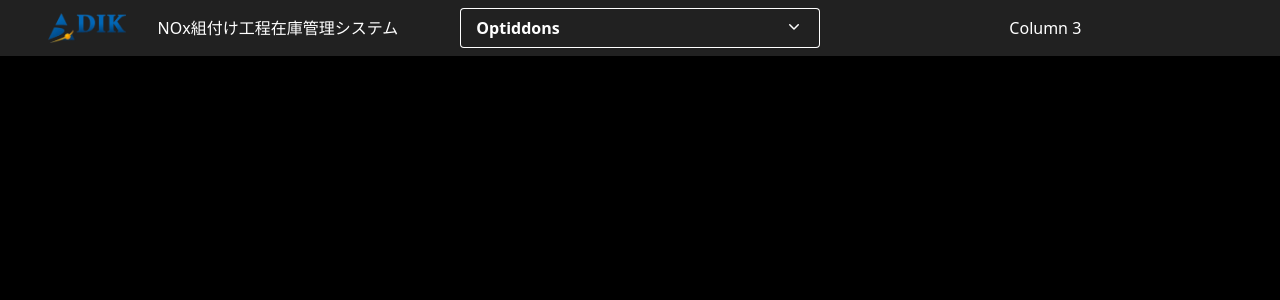
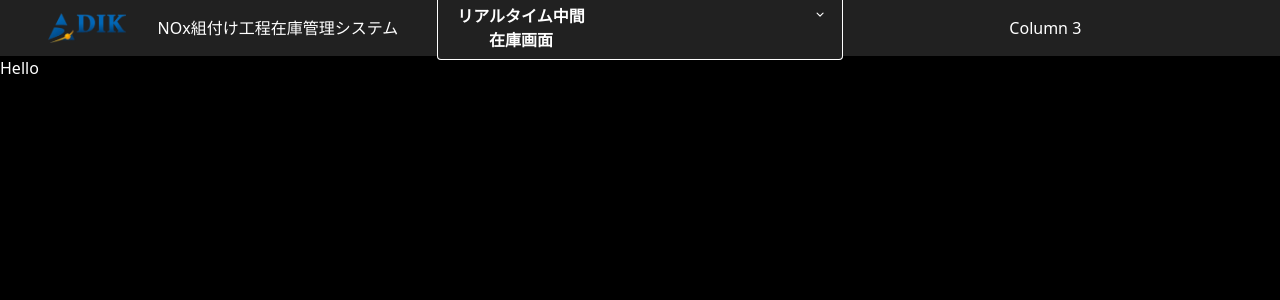
Before and after one commit to Thilina1999/Vue-Frontend, a Vue app: page / in a window 1280 px wide. Shown: the top 300 px of the page. Built offline with nearby package versions, Linux system fonts and the light colour scheme.

Commit message:
add dropdown changes

```diff
--- a/src/components/molecules/Dropdown.vue
+++ b/src/components/molecules/Dropdown.vue
@@ -13,20 +13,27 @@
             leave-active-class="transition ease-in duration-75" leave-from-class="transform opacity-100 scale-100"
             leave-to-class="transform opacity-0 scale-95">
             <MenuItems
-                class="absolute right-0 z-10 mt-2 w-56 origin-top-right rounded-md bg-white shadow-lg ring-1 ring-black/5 focus:outline-hidden">
+                class="absolute  z-10 mt-2 w-fit origin-top-right rounded-md bg-[#212121] shadow-lg ring-1 ring-black/5 focus:outline-hidden">
                 <div class="py-1">
                     <MenuItem v-slot="{ active }">
-                    <a href="#" @click="selectOption('Account settings')"
-                        :class="[active ? 'bg-gray-100 text-gray-900 outline-hidden' : 'text-gray-700', 'block px-4 py-2 text-sm']">Account
-                        settings</a>
+                    <button @click="selectOption('リアルタイム中間在庫画面', '/')"
+                        :class="[active ? 'bg-gray-100 text-black' : 'text-white', 'block w-full px-4 py-2 text-left text-md']">
+                        リアルタイム中間在庫画面
+                    </button>
                     </MenuItem>
+
                     <MenuItem v-slot="{ active }">
-                    <a href="#" @click="selectOption('Support')"
-                        :class="[active ? 'bg-gray-100 text-gray-900 outline-hidden' : 'text-gray-700', 'block px-4 py-2 text-sm']">Support</a>
+                    <button @click="selectOption('リアルタイム標札ステータス', '/リアルタイム標札ステータス')"
+                        :class="[active ? 'bg-gray-100 text-black' : 'text-white', 'block w-full px-4 py-2 text-left text-md']">
+                        リアルタイム標札ステータス
+                    </button>
                     </MenuItem>
+
                     <MenuItem v-slot="{ active }">
-                    <a href="#" @click="selectOption('License')"
-                        :class="[active ? 'bg-gray-100 text-gray-900 outline-hidden' : 'text-gray-700', 'block px-4 py-2 text-sm']">License</a>
+                    <button @click="selectOption('リアルタイム中間在庫余力日数', '/days-left')"
+                        :class="[active ? 'bg-gray-100 text-black' : 'text-white', 'block w-full px-4 py-2 text-left text-md']">
+                        リアルタイム中間在庫余力日数
+                    </button>
                     </MenuItem>
                 </div>
             </MenuItems>
@@ -42,11 +49,15 @@ defineOptions({
 import { Menu, MenuButton, MenuItem, MenuItems } from '@headlessui/vue'
 import { ChevronDownIcon } from '@heroicons/vue/20/solid'
 import { ref } from 'vue'
+import { useRouter } from 'vue-router'
 
-const selectedOption = ref('Optiddons')
+const selectedOption = ref('リアルタイム中間在庫画面')
 
-function selectOption(option) {
-    selectedOption.value = option
+const router = useRouter()
+
+function selectOption(label, route) {
+  selectedOption.value = label
+  router.push(route)
 }
 
 </script>
--- a/src/components/view/RT_Intermediate_Inventory.vue
+++ b/src/components/view/RT_Intermediate_Inventory.vue
@@ -3,14 +3,7 @@
 </script>
 
 <template>
-      <div class="search-bar">
-        <i class="fa fa-search search-icon"></i>
-        <input
-          type="text"
-          class="search-input"
-          placeholder="絞込み検索"
-        />
-      </div>
+  <p class="text-white">Hello</p>
 </template>
 
 <style>
--- a/src/components/view/RT_Shelf_Label_Status.vue
+++ b/src/components/view/RT_Shelf_Label_Status.vue
@@ -2,7 +2,7 @@
 </script>
 
 <template>
-    <p>new</p>
+    <p class="text-white">new</p>
 
 </template>
 
--- a/src/routes/router.js
+++ b/src/routes/router.js
@@ -4,7 +4,7 @@ import RT_Shelf_Label_Status from '../components/view/RT_Shelf_Label_Status.vue'
 
 const routes = [
   { path: '/', name: 'RT_Intermediate_Inventory', component: RT_Intermediate_Inventory },
-  { path: '/about', name: 'RT_Shelf_Label_Status', component: RT_Shelf_Label_Status }
+  { path: '/リアルタイム標札ステータス', name: 'RT_Shelf_Label_Status', component: RT_Shelf_Label_Status }
 ]
 
 const router = createRouter({
```
